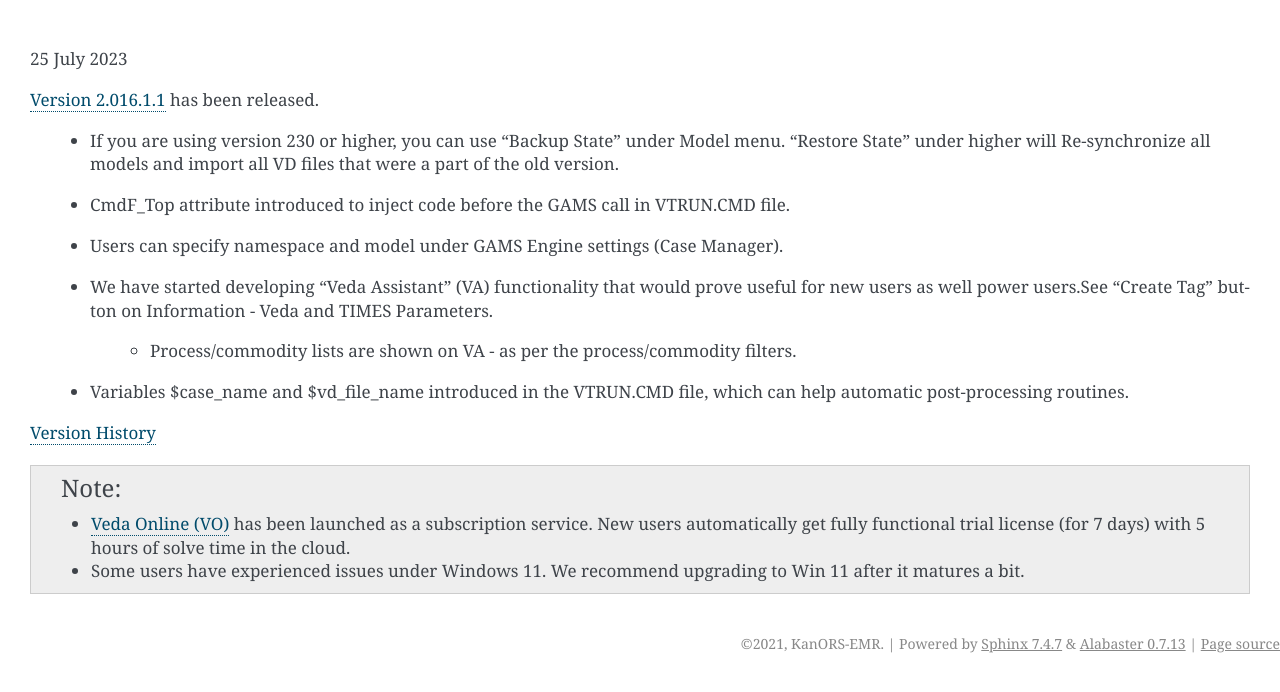
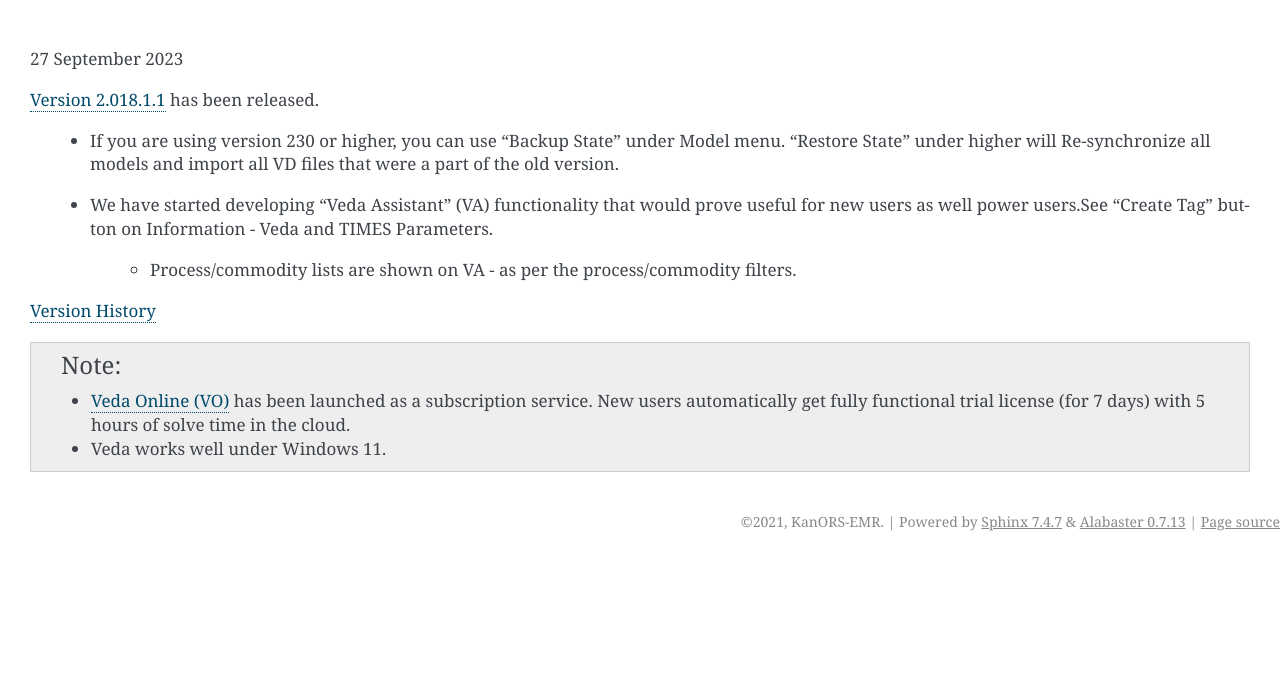
Before and after one commit to kanors-emr/Veda-start-page-news, a Sphinx documentation site: the page built from docs/source/index.rst, in a window 1280 px wide. Shown: the top 692 px of the page. Built offline with Sphinx 7.4.7, drawn with Linux system fonts in a browser that asks for light colours.

Commit message:
Update index.rst

```diff
--- a/docs/source/index.rst
+++ b/docs/source/index.rst
@@ -5,25 +5,18 @@
 
 .. .. topic::
 
-25 July 2023
+27 September 2023
 
-`Version 2.016.1.1 <https://github.com/kanors-emr/Veda2.0-Installation>`_ has been released.
+`Version 2.018.1.1 <https://github.com/kanors-emr/Veda2.0-Installation>`_ has been released.
 
    * If you are using version 230 or higher, you can use "Backup State" under Model menu. "Restore State" under higher will Re-synchronize all models and import all VD files that were a part of the old version.
-
-   * CmdF_Top attribute introduced to inject code before the GAMS call in VTRUN.CMD file.
-
-   * Users can specify namespace and model under GAMS Engine settings (Case Manager).
 
    * We have started developing "Veda Assistant" (VA) functionality that would prove useful for new users as well power users.See "Create Tag" button on Information - Veda and TIMES Parameters.
 
       * Process/commodity lists are shown on VA - as per the process/commodity filters.
 
-   * Variables $case_name and $vd_file_name introduced in the VTRUN.CMD file, which can help automatic post-processing routines.
-
-
 `Version History <https://veda-documentation.readthedocs.io/en/latest/pages/version_history.html>`_
 
 .. note::
    * `Veda Online (VO) <https://vedaonline.cloud/>`_ has been launched as a subscription service. New users automatically get fully functional trial license (for 7 days) with 5 hours of solve time in the cloud.
-   * Some users have experienced issues under Windows 11. We recommend upgrading to Win 11 after it matures a bit.
+   * Veda works well under Windows 11.
```
